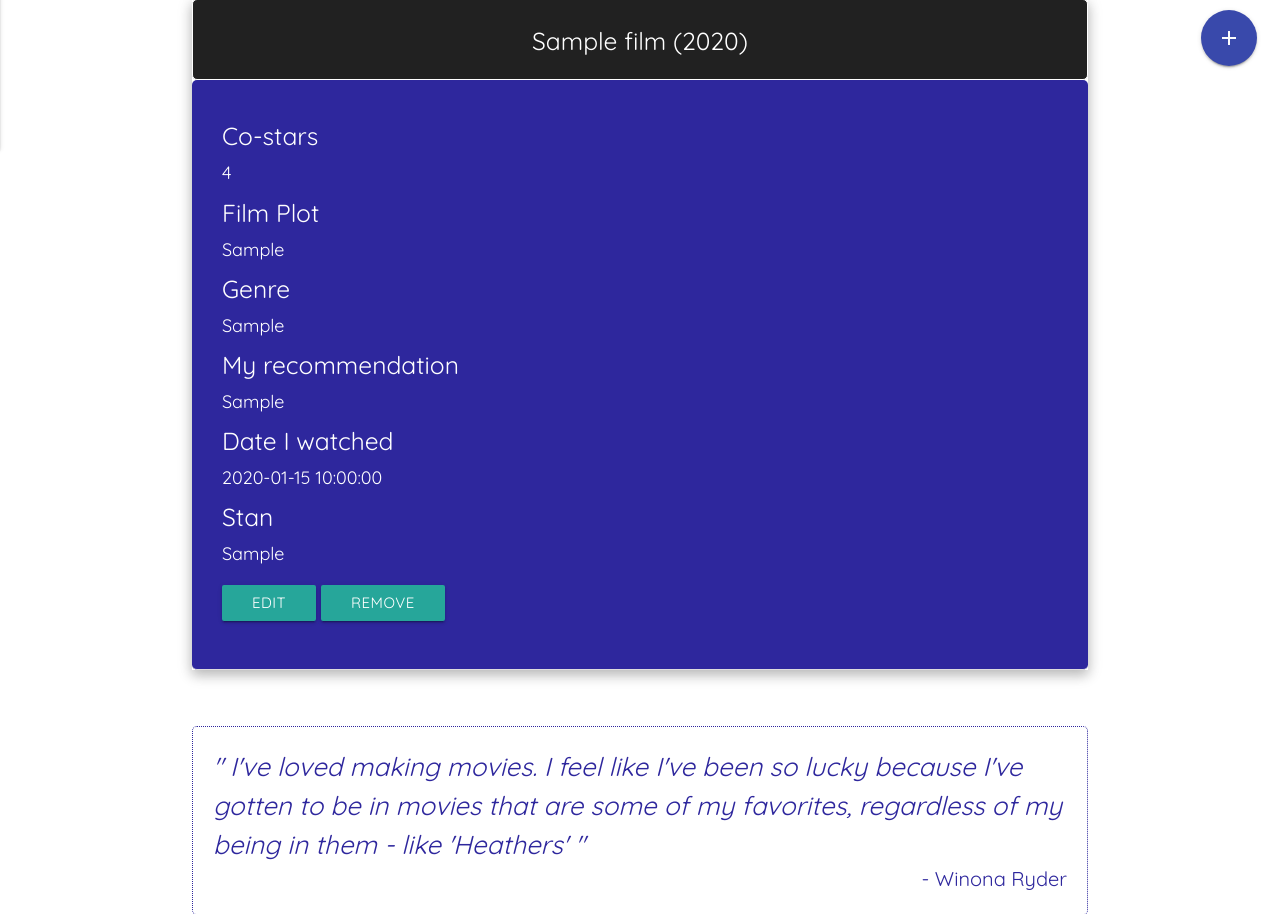
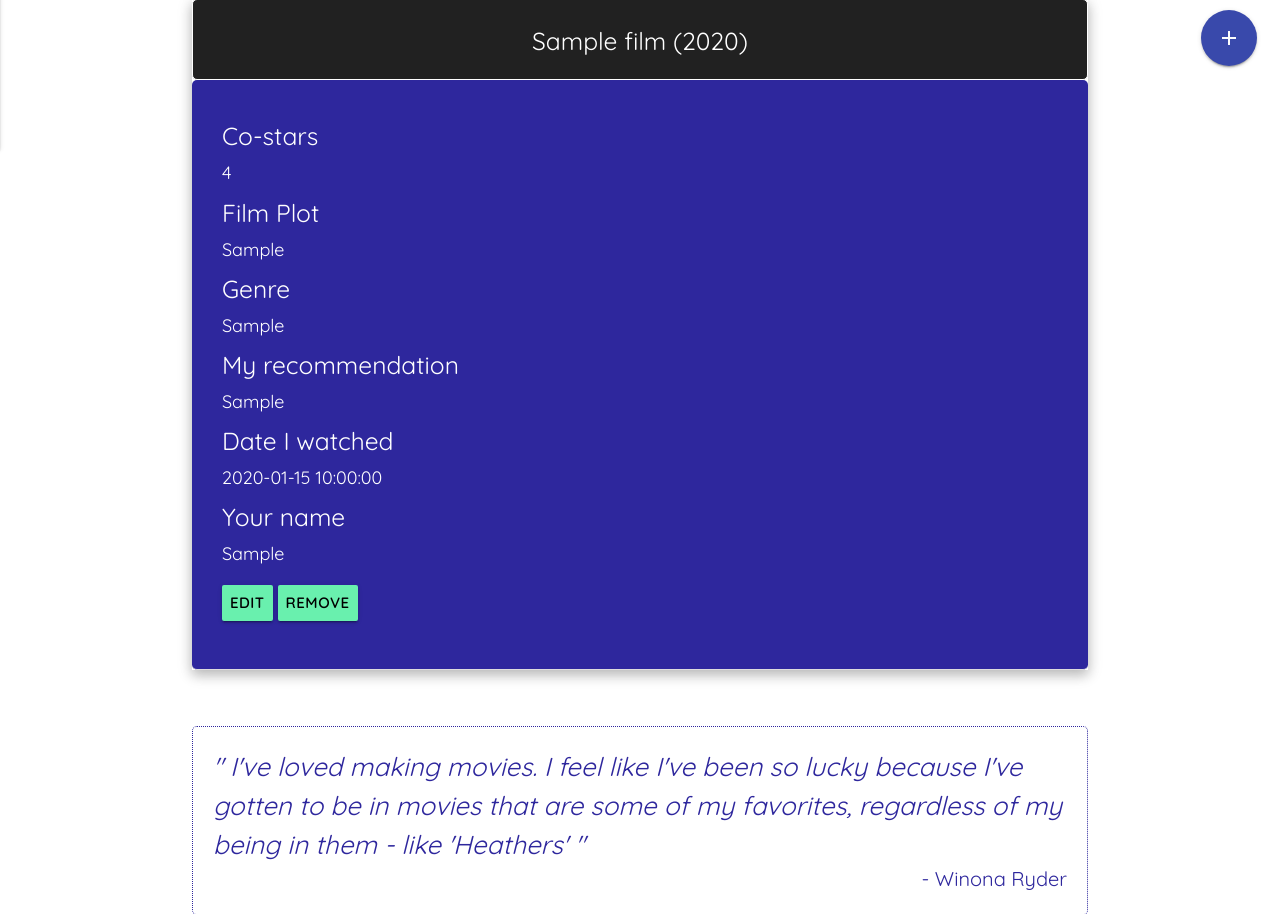
Before and after one commit to adonegan/stan_base, a Flask app: page /get_films in a window 1280 px wide, after a click that opens the changed part. Shown: the part 711-1625 px from the top of the page. Run offline with Flask 2, Linux system fonts and the light colour scheme; the visitor is signed in with stand-in values (Sample User, id 1); a database or web service that is not in the repository returns one stand-in record (values such as "Sample title"); some libraries are stand-ins or nearby versions.

Commit message:
modified font size, button colors

```diff
--- a/templates/films.html
+++ b/templates/films.html
@@ -16,7 +16,7 @@
                 {% for film in films %}
                 <li>
                     <div class="collapsible-header">
-                        <h5>{{film.film_name}} ({{film.film_year}}) </h5>
+                        <h5>{{film.film_name}} ({{film.film_year}})</h5>
                     </div>
 
                     <div class="collapsible-body"><span>
@@ -24,15 +24,15 @@
                             <h5>Film Plot</h5> {{film.film_plot}}
                             <h5>Genre</h5> {{film.genre_type}}
                             <h5>My recommendation</h5>{{film.film_rec}}
-                            <h5>Date I watched</h5> {{film.date_watched}} <br>
-                            <h5>Stan</h5> {{film.winona_stan}} <br>
+                            <h5>Date I watched</h5> {{film.date_watched}}
+                            <h5>Your name</h5> {{film.winona_stan}}
 
 
                             <p>
                                 <a href="{{url_for('edit_film', film_id=film._id)}}"
-                                    class="waves-effect waves-light btn">Edit</a>
+                                    class="green accent-2 black-text btn">Edit</a>
                                 <a href="{{url_for('delete_film', film_id=film._id)}}"
-                                    class="waves-effect waves-light btn">Remove</a>
+                                    class="green accent-2 black-text btn">Remove</a>
                             </p>
                         </span>
                     </div>
```
